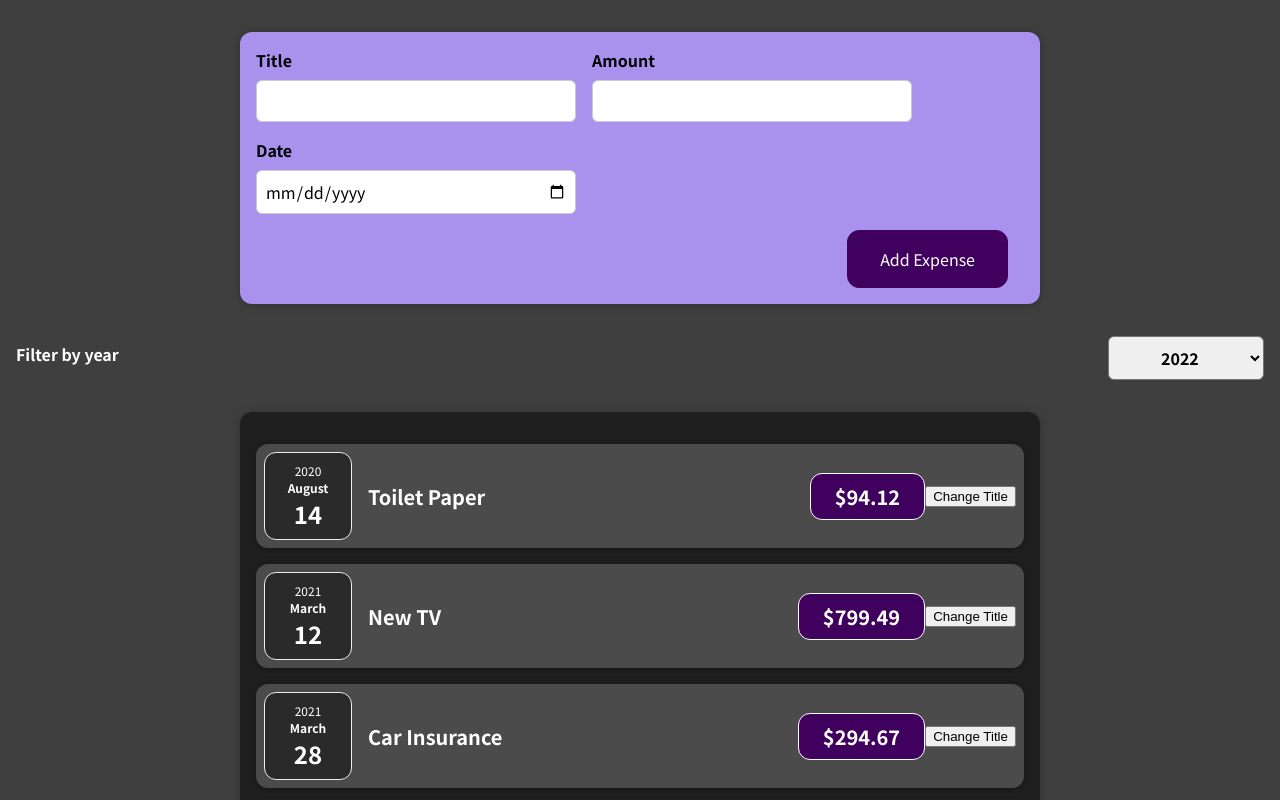
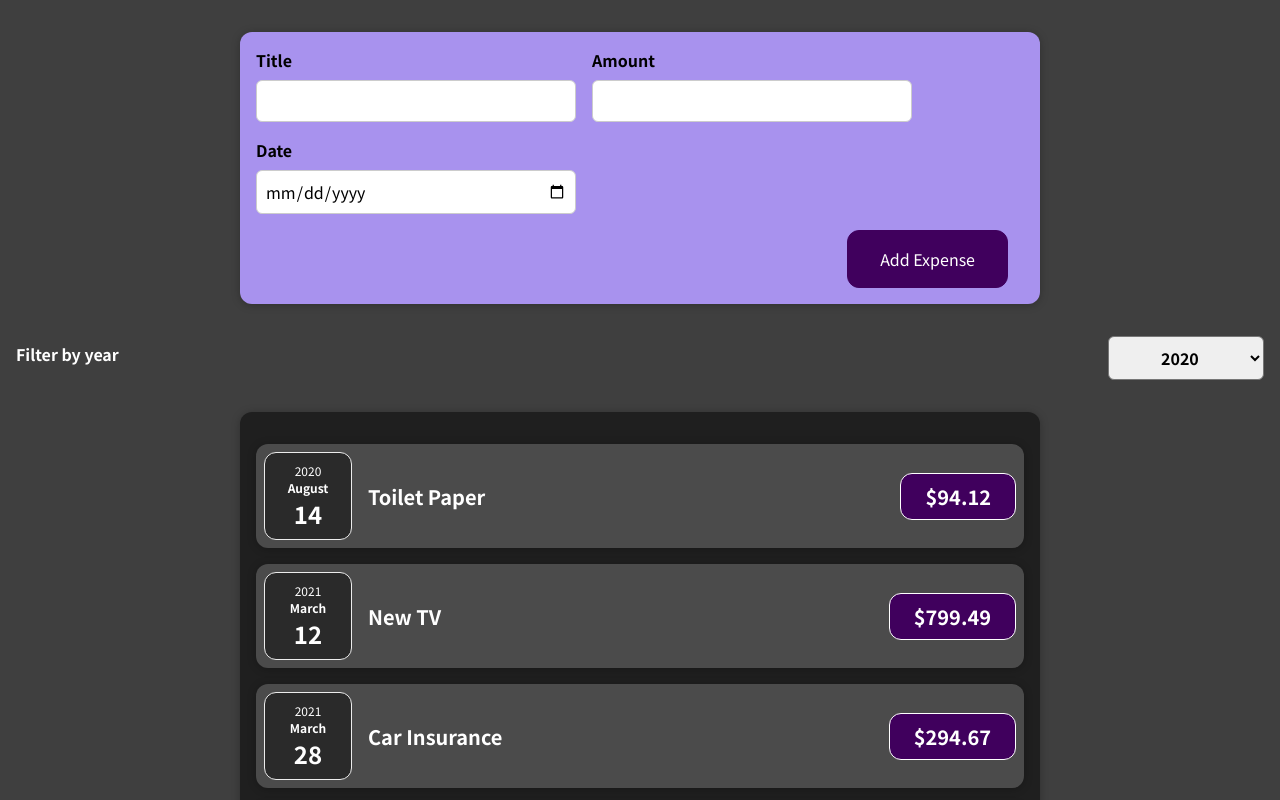
Before and after one commit to jsextonprofessional/udemy-react, a React (Create React App) app in the folder 01-starting-setup/: page / in a window 1280 px wide. Shown: the top 800 px of the page. Built offline with nearby package versions, Linux system fonts and the light colour scheme.

Commit message:
Finished coding along through section4.

```diff
--- a/01-starting-setup/src/components/Expenses/ExpenseItem.js
+++ b/01-starting-setup/src/components/Expenses/ExpenseItem.js
@@ -1,27 +1,20 @@
-import React, { useState } from "react";
+import React from "react";
 
 import ExpenseDate from "./ExpenseDate";
 import Card from "../UI/Card";
 
 import "./ExpenseItem.css";
 
+// THIS IS A PRESENTATIONAL/STATELESS/"DUMB" COMPONENT BC IT IS JUST HERE TO OUTPUT SOME DATA
+
 const ExpenseItem = (props) => {
-  const [title, setTitle] = useState(props.title);
-  console.log("ExpenseItem evaluated by React");
-
-  const clickHandler = () => {
-    setTitle("Updated!");
-    console.log(title);
-  };
-
   return (
     <Card className="expense-item">
       <ExpenseDate date={props.date} />
       <div className="expense-item__description">
-        <h2>{title}</h2>
+        <h2>{props.title}</h2>
         <p className="expense-item__price">${props.amount}</p>
       </div>
-      <button onClick={clickHandler}>Change Title</button>
     </Card>
   );
 }
--- a/01-starting-setup/src/components/Expenses/Expenses.js
+++ b/01-starting-setup/src/components/Expenses/Expenses.js
@@ -1,12 +1,20 @@
+import { useState } from "react";
+
 import Card from "../UI/Card";
 import ExpensesFilter from "./ExpensesFilter";
 import ExpenseItem from "./ExpenseItem";
 import "./Expenses.css";
 
 const Expenses = (props) => {
+  const [filteredYear, setFilteredYear] = useState("2020");
+
+  const filterChangeHandler = (selectedYear) => {
+    setFilteredYear(selectedYear);
+  };
+
   return (
     <div>
-      <ExpensesFilter />
+      <ExpensesFilter selected={filteredYear} onChangeFilter={filterChangeHandler} />
       <Card className="expenses">
         {props.items.map(item => (
           <ExpenseItem
--- a/01-starting-setup/src/components/Expenses/ExpensesFilter.js
+++ b/01-starting-setup/src/components/Expenses/ExpensesFilter.js
@@ -2,16 +2,17 @@
 
 import './ExpensesFilter.css';
 
-const ExpensesFilter = () => {
+const ExpensesFilter = (props) => {
   const dropdownChangeHandler = (event) => {
-    console.log(event.target.value);
+    props.onChangeFilter(event.target.value);
   };
+
   return (
     <div className='expenses-filter'>
       <div
         className='expenses-filter__control'>
         <label>Filter by year</label>
-        <select onChange={dropdownChangeHandler}>
+        <select value={props.selected} onChange={dropdownChangeHandler}>
           <option value='2022'>2022</option>
           <option value='2021'>2021</option>
           <option value='2020'>2020</option>
```
Also changed, not shown: 1 other file (tests, documents, lock files or other folders).
